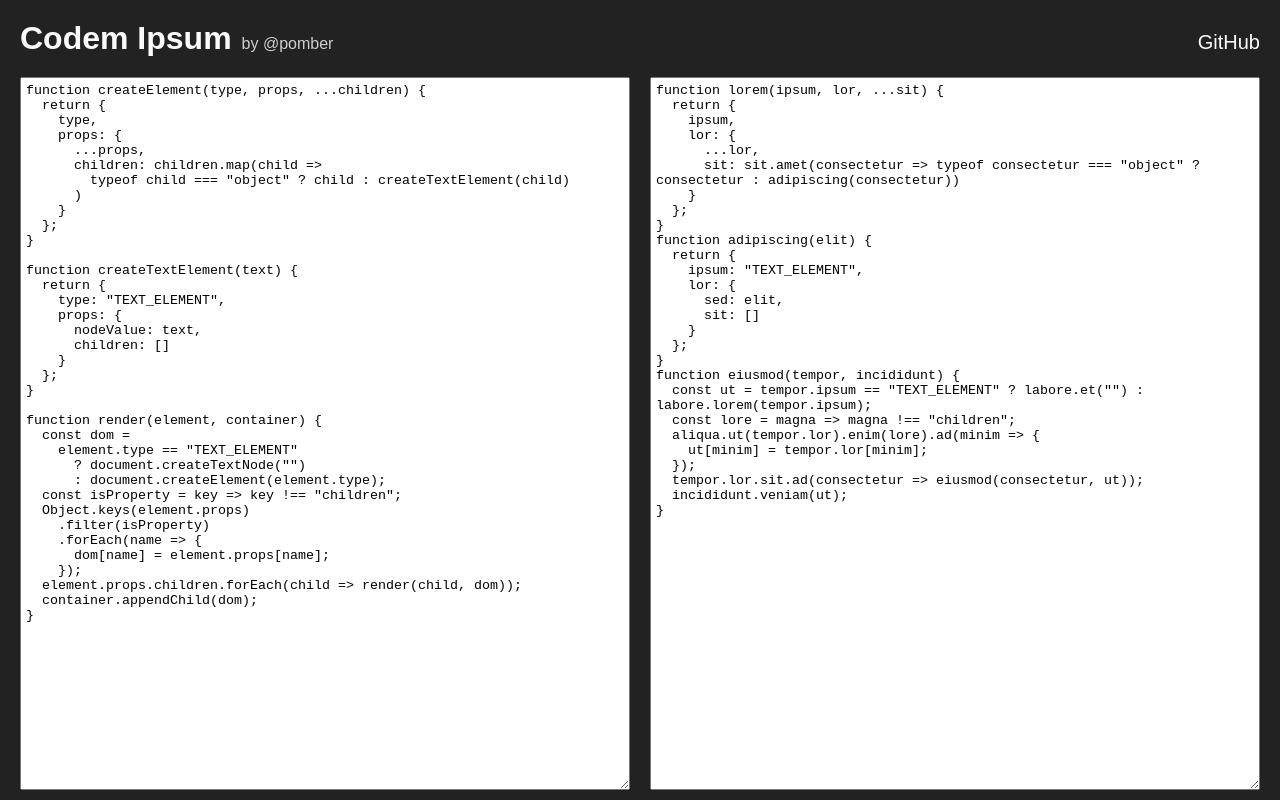
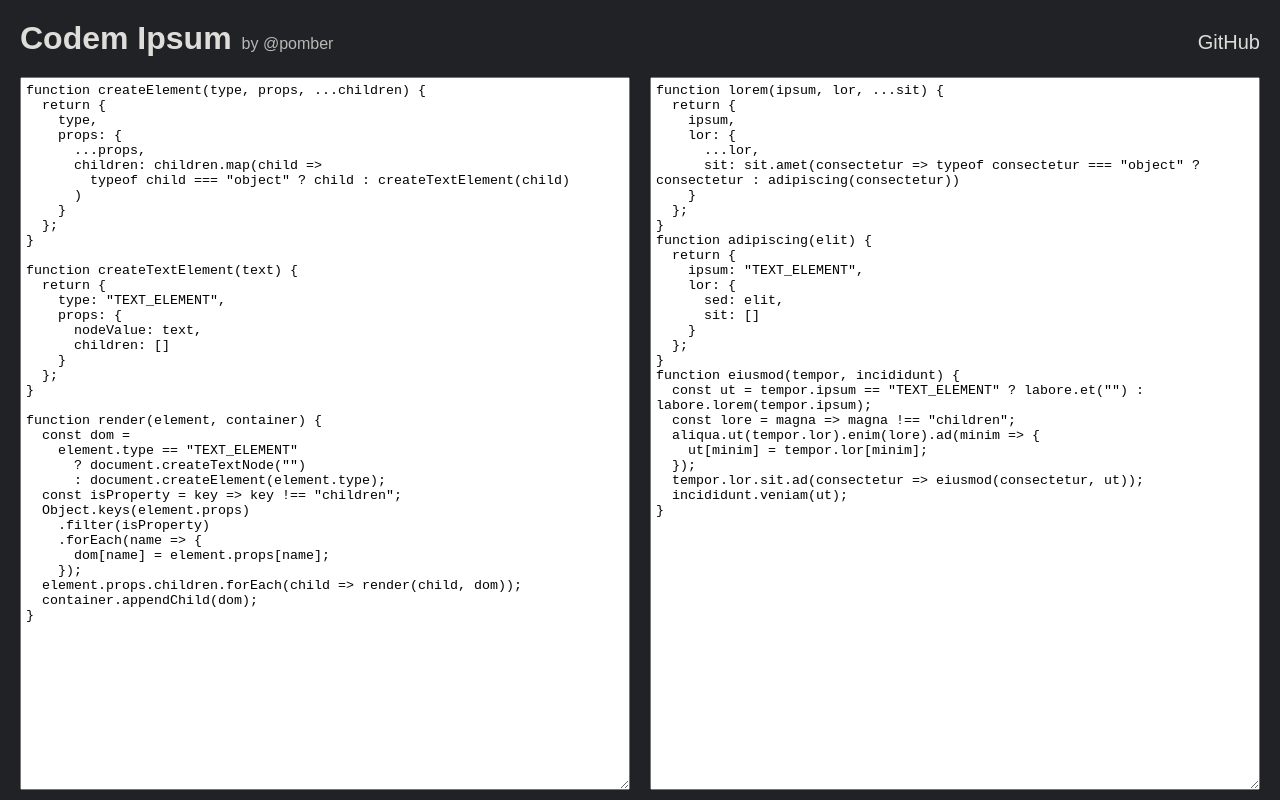
Before and after one commit to pomber/codem-ipsum, a plain HTML site: page index.html in a window 1280 px wide. Drawn offline with nearby package versions, Linux system fonts and the light colour scheme.

Commit message:
Change colors

```diff
--- a/index.html
+++ b/index.html
@@ -16,8 +16,8 @@
     height: 100%;
     display: flex;
     flex-direction: column;
-    color: #fafafa;
-    background: #222;
+    color: #dfddd9;
+    background: #202226;
     font-family: Arial, Helvetica, sans-serif;
   }
   main {
```
